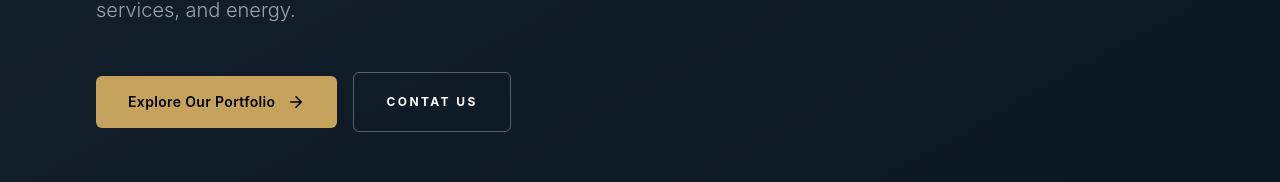
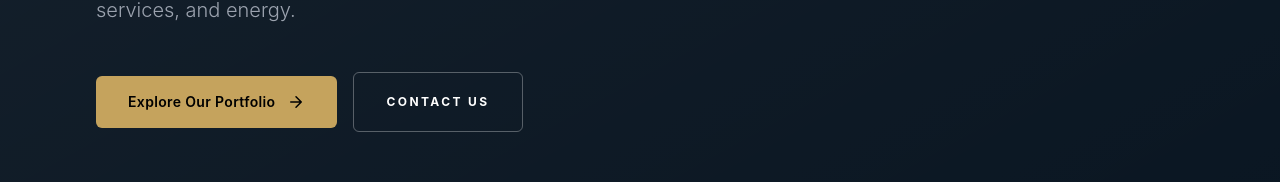
Before and after one commit to dawaisthename/kaffa_investment_holdings, a React (Vite) app: page / in a window 1280 px wide. Shown: the part 444-626 px from the top of the page. Built offline with nearby package versions, Linux system fonts and the light colour scheme.

Commit message:
feat:added a page transition animation

```diff
--- a/src/components/Home/Hero.jsx
+++ b/src/components/Home/Hero.jsx
@@ -1,6 +1,8 @@
+import { Link } from "react-router-dom";
+
 export default function Hero() {
   return (
-    <section className="relative bg-kaffa-dark text-white pt-52 pb-32 px-8 md:px-16 lg:px-24 overflow-hidden">
+    <section className="relative bg-[#0a1622] text-white pt-52 pb-32 px-8 md:px-16 lg:px-24 overflow-hidden">
       {/* Background Gradient to mimic the subtle lighting in the screenshot */}
       <div className="absolute inset-0 bg-gradient-to-br from-white/5 to-transparent pointer-events-none" />
 
@@ -20,8 +22,11 @@ export default function Hero() {
           </p>
 
           <div className="flex flex-col sm:flex-row items-center gap-4">
-            {/* Primary Button: Rounded-sm with Arrow Icon */}
-            <button className="w-full sm:w-auto bg-kaffa-gold text-black font-semibold px-8 py-4 rounded-md hover:bg-white transition-all duration-300 flex items-center justify-center gap-3 text-sm tracking-wide">
+            {/* Primary Button: Linked to Portfolio */}
+            <Link
+              to="/portfolio"
+              className="w-full sm:w-auto bg-[#c5a35d] text-black font-semibold px-8 py-4 rounded-md hover:bg-white transition-all duration-300 flex items-center justify-center gap-3 text-sm tracking-wide"
+            >
               Explore Our Portfolio
               <svg
                 width="18"
@@ -35,12 +40,15 @@ export default function Hero() {
               >
                 <path d="M5 12h14m-7-7 7 7-7 7" />
               </svg>
-            </button>
+            </Link>
 
-            {/* Secondary Button: Outlined style from the image */}
-            <button className="text-white border border-white/30 rounded-md hover:border-[#c5a35d] px-8 py-5 text-[12px] font-bold uppercase tracking-[0.2em] transition-all">
-              Contat us
-            </button>
+            {/* Secondary Button: Linked to Contact */}
+            <Link
+              to="/contact"
+              className="w-full sm:w-auto text-center text-white border border-white/30 rounded-md hover:border-[#c5a35d] px-8 py-5 text-[12px] font-bold uppercase tracking-[0.2em] transition-all"
+            >
+              Contact Us
+            </Link>
           </div>
         </div>
       </div>
--- /dev/null
+++ b/src/components/PageTransition.jsx
@@ -0,0 +1,21 @@
+import { motion } from "framer-motion";
+
+const animations = {
+  initial: { opacity: 0, y: 20 },
+  animate: { opacity: 1, y: 0 },
+  exit: { opacity: 0, y: -20 },
+};
+
+export default function PageTransition({ children }) {
+  return (
+    <motion.div
+      variants={animations}
+      initial="initial"
+      animate="animate"
+      exit="exit"
+      transition={{ duration: 0.4, ease: "easeOut" }}
+    >
+      {children}
+    </motion.div>
+  );
+}
--- a/src/pages/About.jsx
+++ b/src/pages/About.jsx
@@ -4,15 +4,18 @@ import Leadership from "../components/About/Leadership";
 import OurStory from "../components/About/OurStory";
 import Governance from "../components/About/Governance";
 import Journey from "../components/About/Journey";
+import PageTransition from "../components/PageTransition";
 export default function About() {
   return (
     <div className="bg-kaffa-dark text-white">
+      <PageTransition>
         <AboutHero />
         <OurStory />
         <MissionValues />
         <Leadership />
         <Governance />
         <Journey />
+      </PageTransition>
     </div>
   );
 }
--- a/src/pages/Careers.jsx
+++ b/src/pages/Careers.jsx
@@ -2,13 +2,16 @@ import CareersHero from "../components/Careers/CareersHero";
 import CareersCulture from "../components/Careers/CareersCulture";
 import OpenPositions from "../components/Careers/OpenPositions";
 import SubmitApplication from "../components/Careers/SubmitApplication";
+import PageTransition from "../components/PageTransition";
 export default function Careers() {
   return (
     <div className="bg-kaffa-dark text-white">
-      <CareersHero />
-      <CareersCulture />
-      <OpenPositions />
-      <SubmitApplication />
+      <PageTransition>
+        <CareersHero />
+        <CareersCulture />
+        <OpenPositions />
+        <SubmitApplication />
+      </PageTransition>
     </div>
   );
 }
--- a/src/pages/Contact.jsx
+++ b/src/pages/Contact.jsx
@@ -1,12 +1,15 @@
 import ContactHero from "../components/Contact/ContactHero";
 import ContactForm from "../components/Contact/ContactForm";
 import OfficeLocations from "../components/Contact/OfficeLocations";
+import PageTransition from "../components/PageTransition";
 export default function Contact() {
   return (
     <div className="bg-kaffa-dark text-white">
-      <ContactHero />
-      <ContactForm />
-      <OfficeLocations />
+      <PageTransition>
+        <ContactHero />
+        <ContactForm />
+        <OfficeLocations />
+      </PageTransition>
     </div>
   );
 }
--- a/src/pages/Home.jsx
+++ b/src/pages/Home.jsx
@@ -5,10 +5,12 @@ import FeaturedCompanies from "../components/Home/FeaturedCompanies";
 import CapitalDeployment from "../components/Home/CapitalDeployment";
 import NewsInsights from "../components/Home/NewsInsights";
 import PartnerCTA from "../components/Home/PartnerCTA";
+import PageTransition from "../components/PageTransition";
 
 export default function Home() {
   return (
     <div className="bg-kaffa-dark text-white">
+      <PageTransition>
         <Hero />
         <StatsBar />
         <Framework />
@@ -16,6 +18,7 @@ export default function Home() {
         <CapitalDeployment />
         <NewsInsights />
         <PartnerCTA />
+      </PageTransition>
       {/* We can add the "News & Insights" and "CTA" sections next */}
     </div>
   );
--- a/src/pages/Investment.jsx
+++ b/src/pages/Investment.jsx
@@ -3,14 +3,17 @@ import FocusAreas from "../components/Investment/FocusArea";
 import PartnershipModels from "../components/Investment/PartnershipModels";
 import InvestmentCriteria from "../components/Investment/InvestmentCriteria";
 import InvestmentForm from "../components/Investment/InvestmentForm";
+import PageTransition from "../components/PageTransition";
 export default function Investment() {
   return (
     <div className="bg-kaffa-dark text-white">
-      <InvestmentHero />
-      <FocusAreas />
-      <PartnershipModels />
-      <InvestmentCriteria />
-      <InvestmentForm />
+      <PageTransition>
+        <InvestmentHero />
+        <FocusAreas />
+        <PartnershipModels />
+        <InvestmentCriteria />
+        <InvestmentForm />
+      </PageTransition>
     </div>
   );
 }
--- a/src/pages/News.jsx
+++ b/src/pages/News.jsx
@@ -1,10 +1,13 @@
 import NewsHero from "../components/News/NewsHero";
 import NewsMain from "../components/News/NewsMain";
+import PageTransition from "../components/PageTransition";
 export default function News() {
   return (
     <div className="bg-kaffa-dark text-white">
-      <NewsHero />
-      <NewsMain />
+      <PageTransition>
+        <NewsHero />
+        <NewsMain />
+      </PageTransition>
     </div>
   );
 }
--- a/src/pages/Portfolio.jsx
+++ b/src/pages/Portfolio.jsx
@@ -1,13 +1,15 @@
 // Example for Portfolio.jsx (Repeat for About, Portfolio, etc.)
 import PortfolioHero from "../components/Portfolio/PortfolioHero";
 import CompanyGrid from "../components/Portfolio/PortfolioSection";
+import PageTransition from "../components/PageTransition";
 
 export default function Portfolio() {
   return (
     <div className="bg-kaffa-dark text-white">
-      <PortfolioHero />
-      <CompanyGrid />
-
+      <PageTransition>
+        <PortfolioHero />
+        <CompanyGrid />
+      </PageTransition>
     </div>
   );
 }
```
Lines whose indentation alone changed are shown as unchanged.
